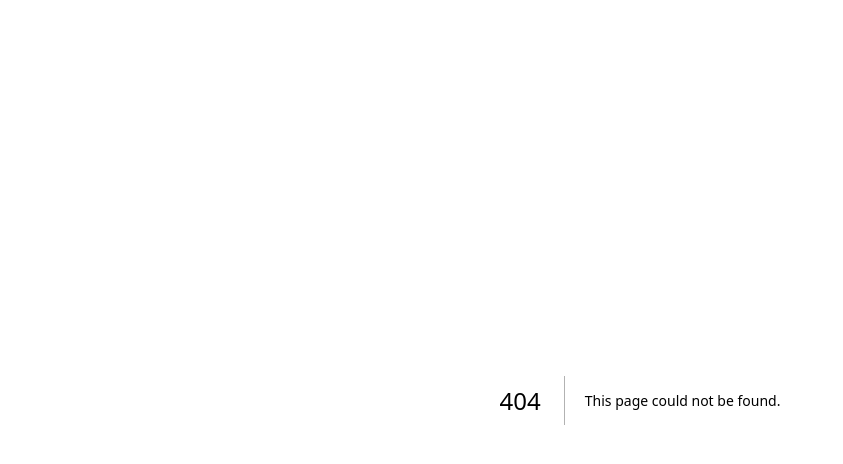
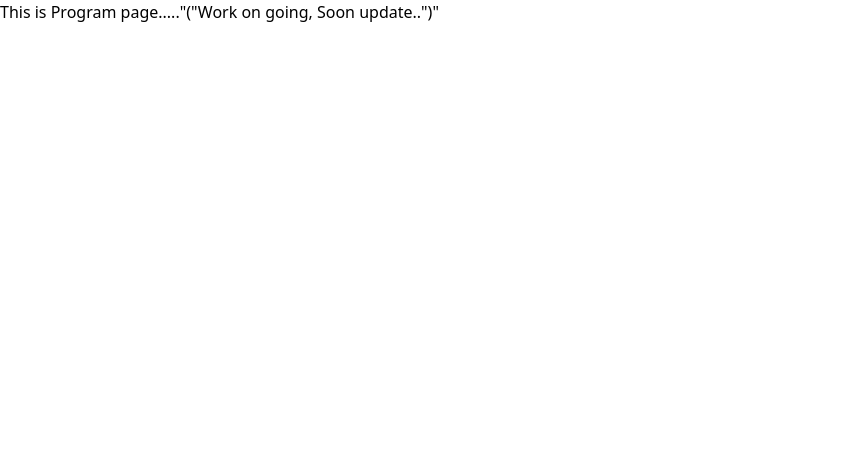
Before and after one commit to asshames/test-Nextjs, a Next.js app: page /program in a window 1280 px wide. Before the commit this address had no page. Shown: the top 464 px of the page, without its empty margins (0-843 px from the left). Built offline with nearby package versions, Linux system fonts and the light colour scheme.

Commit message:
add a program page

```diff
--- a/package.json
+++ b/package.json
@@ -14,7 +14,8 @@
     "eslint-config-next": "13.1.6",
     "next": "13.1.6",
     "react": "18.2.0",
-    "react-dom": "18.2.0"
+    "react-dom": "18.2.0",
+    "typescript": "^4.9.5"
   },
   "devDependencies": {
     "autoprefixer": "^10.4.13",
--- a/pages/index.js
+++ b/pages/index.js
@@ -1,3 +1,5 @@
+import Link from "next/link";
+
 function Gymbaran () {
   return(
     <div className="h-full m-6 lg:mt-6 lg:ml-10 lg:mr-10 lg:p-4 bg-white">
@@ -23,7 +25,7 @@ function Gymbaran () {
             </li>
             <li>
               <div className="lg:m-4">
-                <span>Program</span>
+                <Link href="/program"><span>Program</span></Link>
               </div>
             </li>
             <li>
--- /dev/null
+++ b/pages/program.js
@@ -0,0 +1,7 @@
+const Program = () => {
+    return (
+        <div>This is Program page....."("Work on going, Soon update..")"</div>
+    )
+}
+
+export default Program;
```
Also changed, not shown: 1 other file (tests, documents, lock files or other folders).
